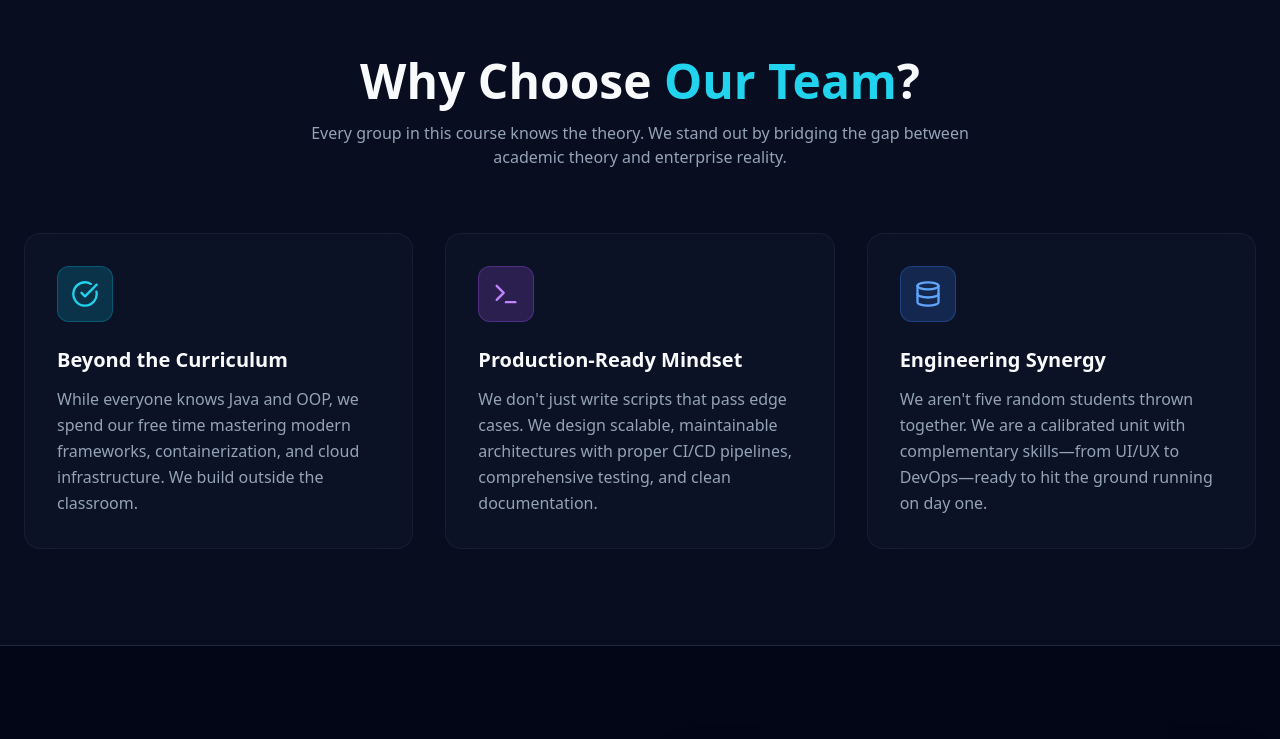
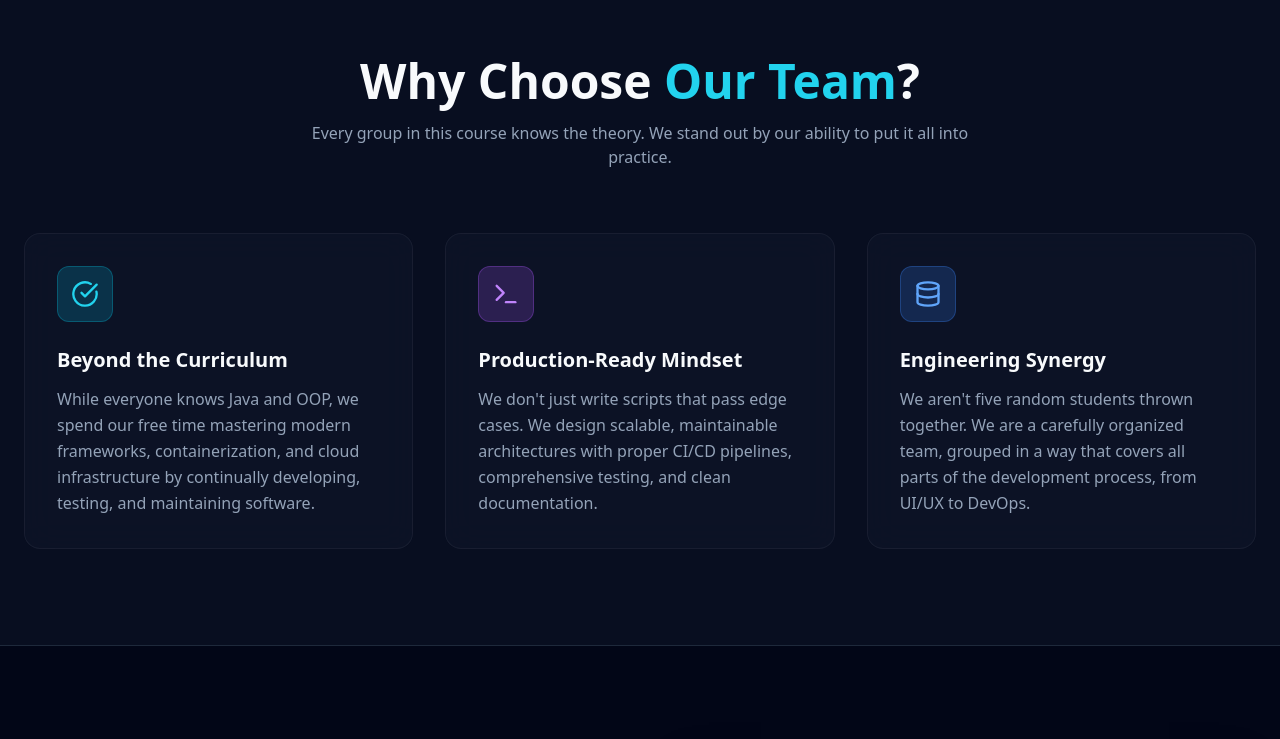
Before and after one commit to bdc9d5tczt-prog/portfolio, a plain HTML site: page index.html in a window 1280 px wide. Shown: the part 840-1579 px from the top of the page. Drawn offline with nearby package versions, Linux system fonts and the light colour scheme.

Commit message:
Update index.html

```diff
--- a/index.html
+++ b/index.html
@@ -116,7 +116,7 @@
       <div class="reveal-section transition-all duration-1000 transform opacity-0 translate-y-16">
         <div class="text-center mb-10 lg:mb-16">
           <h2 class="text-3xl md:text-5xl font-bold mb-4">Why Choose <span class="text-cyan-400">Our Team</span>?</h2>
-          <p class="text-slate-400 max-w-2xl mx-auto">Every group in this course knows the theory. We stand out by bridging the gap between academic theory and enterprise reality.</p>
+          <p class="text-slate-400 max-w-2xl mx-auto">Every group in this course knows the theory. We stand out by our ability to put it all into practice.</p>
         </div>
 
         <div class="grid md:grid-cols-3 gap-8">
@@ -125,7 +125,7 @@
               <i data-lucide="check-circle" class="w-7 h-7 text-cyan-400"></i>
             </div>
             <h3 class="text-xl font-bold mb-3">Beyond the Curriculum</h3>
-            <p class="text-slate-400 leading-relaxed">While everyone knows Java and OOP, we spend our free time mastering modern frameworks, containerization, and cloud infrastructure. We build outside the classroom.</p>
+            <p class="text-slate-400 leading-relaxed">While everyone knows Java and OOP, we spend our free time mastering modern frameworks, containerization, and cloud infrastructure by continually developing, testing, and maintaining software.</p>
           </div>
 
           <div class="glass-panel p-8 rounded-2xl hover:-translate-y-2 transition-transform duration-300">
@@ -141,7 +141,7 @@
               <i data-lucide="database" class="w-7 h-7 text-blue-400"></i>
             </div>
             <h3 class="text-xl font-bold mb-3">Engineering Synergy</h3>
-            <p class="text-slate-400 leading-relaxed">We aren't five random students thrown together. We are a calibrated unit with complementary skills—from UI/UX to DevOps—ready to hit the ground running on day one.</p>
+            <p class="text-slate-400 leading-relaxed">We aren't five random students thrown together. We are a carefully organized team, grouped in a way that covers all parts of the development process, from UI/UX to DevOps.</p>
           </div>
         </div>
       </div>
@@ -257,7 +257,7 @@
             </div>
             <div class="p-8 pt-6 relative z-20 flex flex-col flex-grow">
               <h3 class="text-2xl font-bold mb-1 select-none cursor-default">Altar</h3>
-              <p class="text-cyan-400 font-medium text-sm mb-4 select-none cursor-default">Data & Algorithms</p>
+              <p class="text-cyan-400 font-medium text-sm mb-4 select-none cursor-default">DevOps Engineer</p>
               <p class="text-slate-400 text-sm leading-relaxed mb-6 min-h-[80px]">I have always been interested in mathematics, logic, and complex problem solving. From an early age I participated in national and international science olympiads in mathematics and physics, earning distinctions while also developing software and AI based projects such as a virtual psychological assistant and a disaster response mobile application. I am currently studying Computer Science and Engineering at Delft University of Technology, where I focus on algorithms, machine learning, and software development. Alongside my studies, I have worked on research in statistical physics under the supervision of Nihat Berker, while continuing to build software projects and collaborate in team based development environments.</p>
               <div class="flex items-center gap-4 pt-4 border-t border-slate-800 select-none mt-auto">
                 <a href="#" class="text-slate-400 hover:text-cyan-400 transition-colors flex items-center gap-1 text-sm font-semibold cursor-pointer">
@@ -278,7 +278,7 @@
             </div>
             <div class="p-8 pt-6 relative z-20 flex flex-col flex-grow">
               <h3 class="text-2xl font-bold mb-1 select-none cursor-default">Gustavo Bastos</h3>
-              <p class="text-cyan-400 font-medium text-sm mb-4 select-none cursor-default">Frontend Developer</p>
+              <p class="text-cyan-400 font-medium text-sm mb-4 select-none cursor-default">UI/UX & Frontend Developer</p>
               <p class="text-slate-400 text-sm leading-relaxed mb-6 min-h-[80px]"></p>
               <div class="flex items-center gap-4 pt-4 border-t border-slate-800 select-none mt-auto">
                 <a href="#" class="text-slate-400 hover:text-cyan-400 transition-colors flex items-center gap-1 text-sm font-semibold cursor-pointer">
```
